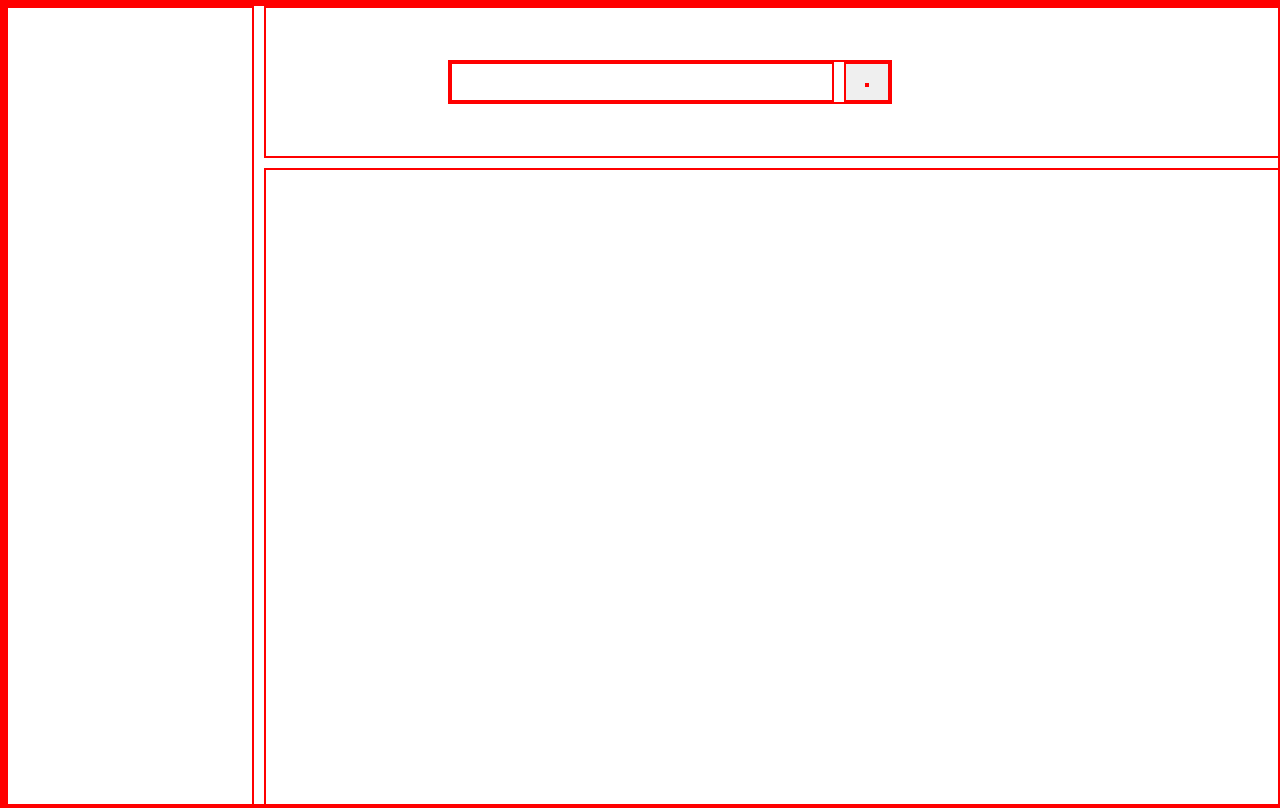
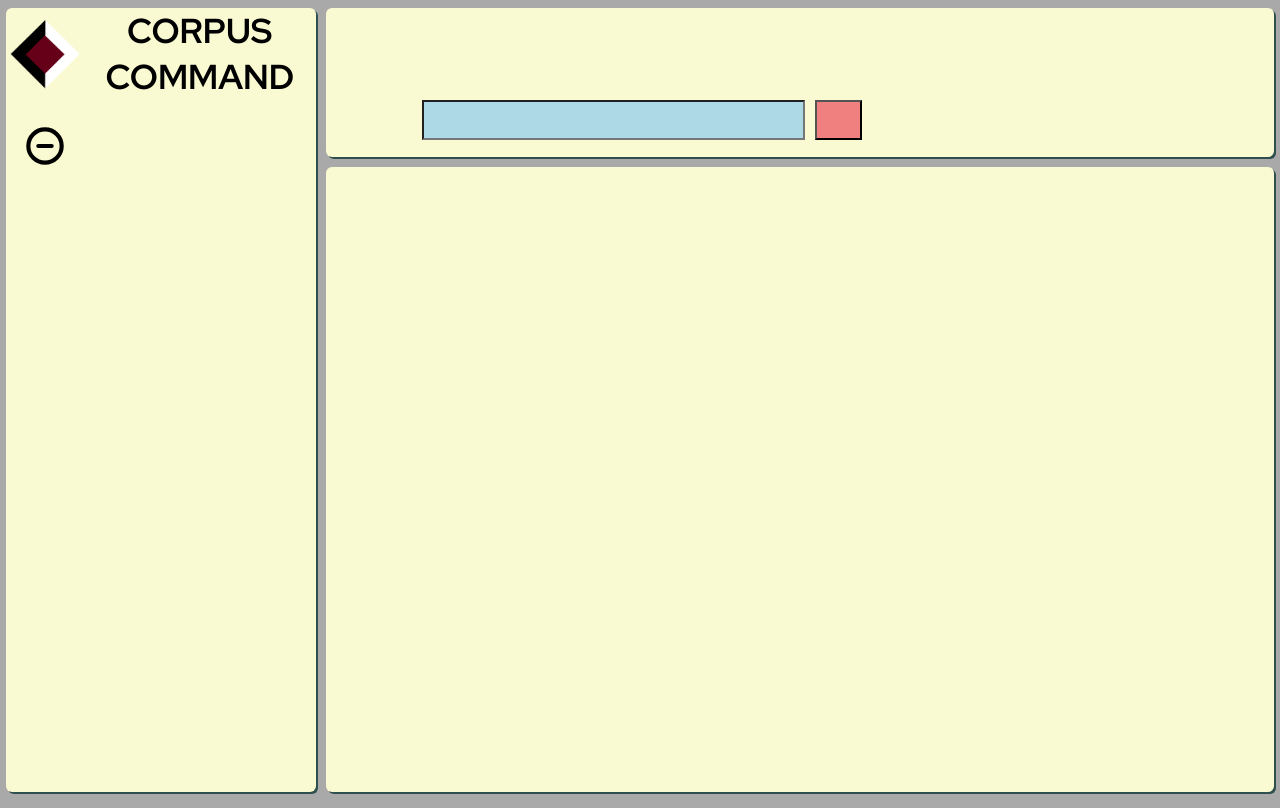
Before and after one commit to paulelden/admin-dashboard, a plain HTML site: page index.html in a window 1280 px wide. Drawn offline with Linux system fonts and the light colour scheme; a web font is replaced by a local one.

Commit message:
Set up basic upper left control panel and finally got borders around page content right. Downloaded Feather icons for project (on local desktop, only a couple imported to proj dir).

```diff
--- a/index.css
+++ b/index.css
@@ -3,7 +3,8 @@
 :root {
     --main-color: #660019;
     --accent-color1: #FFEBF0;
-    --font: 'Red Hat Display';
+    --fontMain: 'Red Hat Display';
+    --fontLogo: 'Aboreto';
 }
 
 /* ELEMENTS */
@@ -11,12 +12,20 @@
 * {
     margin: 0;
     padding: 0;
-    border: 2px solid red;
+    /* border: 2px solid red; */
+}
+
+html {
+
 }
 
 body {
+    display: flex;
+    align-items: center;
+    justify-content: center;
+    width: 100vw;
     height: 100vh;
-    width: 100vw;
+    background-color: darkgray;
 }
 
 /* CLASSES */
@@ -26,47 +35,112 @@ body {
 /* IDs */
 
 #baseContainer {
-    height: 100%;
-    width: 100%;
+    height: 98vh;
+    width: 99vw;
     display: grid;
-    grid-template-columns: repeat(5, 1fr);
+    grid-template-columns: repeat(4, 1fr);
     grid-template-rows: repeat(5, 1fr);
     gap: 10px;
+}
+
+#baseContainer > div {
+    background-color: lightgoldenrodyellow;
+    border-radius: 6px;
+    box-shadow: 2px 2px darkslategray;
 }
 
 #sidebar {
     display: grid;
     grid-column: 1/1;
     grid-row: 1/-1;
+    grid-template-rows: repeat(5, 1fr);
 }
 
+#cornerControls {
+    display: grid;
+    grid-row: 1/2;
+    grid-template-columns: 1fr 3fr;
+    grid-template-rows: 1fr 1fr;
+    align-items: center;
+    justify-content: center;
+}
 
+#home {
+    grid-row: 1/1;
+    grid-column: 1/1;
+}
+
+#corpusLogo {
+    width: 100%;
+    height: 100%;
+    display: block;
+    object-fit: cover;
+    min-height: 50px;
+    min-width: 50px;
+}
+
+#logoText {
+    font-family: var(--fontLogo), var(--fontMain), sans-serif;
+    font-size: calc(18px + 1.3vw);
+    grid-column: 2/-1;
+    text-align: center;
+}
+
+#sidebarCollapser {
+    display: grid;
+    align-items: center;
+    justify-content: center;
+}
+
+#collapseButton {
+    display: flex;
+    align-items: center;
+    justify-content: center;
+    background: transparent;
+    border: transparent;
+    border-radius: 50%;
+    height: 50px;
+    width: 50px;
+}
+
+#collapseButton:hover {
+    background-color: rgb(226, 225, 225);
+}
+
+#minusCircle {
+    width: 40px;
+    height: 40px;
+    stroke-width: 14px;
+}
 
 #header {
     display: grid;
+    grid-template-columns: 2fr 1fr;
+    grid-template-rows: repeat(2, 1fr);
     grid-column: 2/-1;
     grid-row: 1/2;
     align-items: center;
 }
 
 #searchForm {
-    position: absolute;
-    left: 35%;
     display: grid;
     width: 55vh;
     height: 5vh;
     grid-template-columns: repeat(8, 1fr);
     grid-row: 2/-1;
     gap: 10px;
+    justify-self: center;
 }
 
 #searchBar {
     grid-column: 1/8;
+    background-color: lightblue;
 }
 
 #searchButton {
     height: 100%;
     grid-column: 8/-1;
+    background-color: lightcoral;
 }
 
 #content {
--- a/index.html
+++ b/index.html
@@ -9,11 +9,19 @@
     <link rel="stylesheet" href="./index.css">
 </head>
     <div id="baseContainer">
-        <div id="sidebar"></div>
+        <div id="sidebar">
+            <div id="cornerControls">
+                <a href="./index.html" id="home"><img src="./media/CorpusLogo.png" alt="" id="corpusLogo"></a>
+                <h1 id="logoText">CORPUS COMMAND</h1>
+                <div id="sidebarCollapser">
+                    <button id="collapseButton"><img src="./media/icons/minus-circle.svg" alt="Collapse the sidebar" id="minusCircle"></button>
+                </div>
+            </div>
+        </div>
         <div id="header">
             <form action="" id="searchForm">
                 <input type="text" name="searchBar" id="searchBar">
-                <button type="submit" form="searchForm" id="searchButton"><img src="./icons/<FILEHERE>" alt=""></button>
+                <button type="submit" form="searchForm" id="searchButton"><img src="media/icons/" alt=""></button>
             </form>
         </div>
         <div id="content"></div>
```
Also changed, not shown: media/CorpusLogo.png (added), media/icons/minus-circle.svg (added), media/icons/plus-circle.svg (added).
